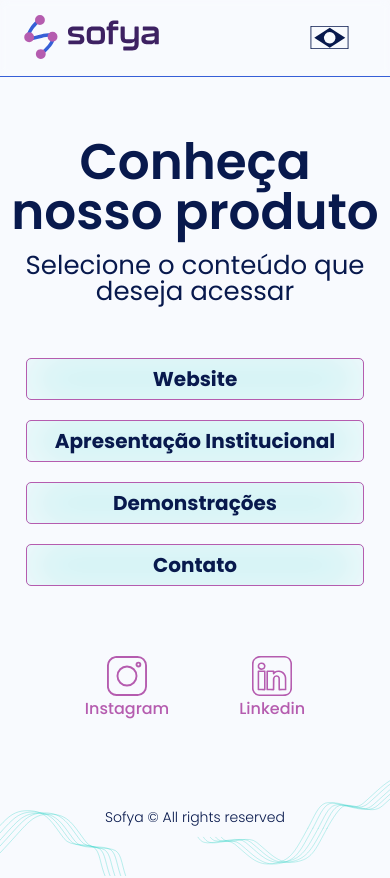
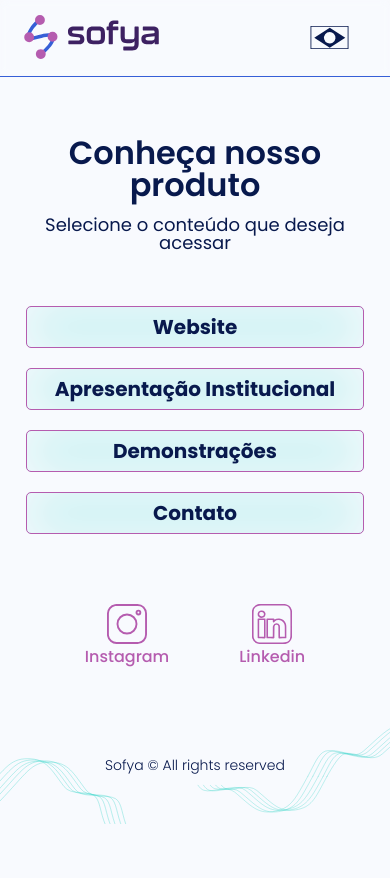
Before and after one commit to arthu0x07/sofya-pages, a React (Vite) app: page / in a window 390 px wide. After the commit the page ends 844 px from the top, so only its background shows below. Built offline with nearby package versions, Linux system fonts and the light colour scheme.

Commit message:
update: homepage responsive

```diff
--- a/src/pages/Home/components/MainHome/styles.ts
+++ b/src/pages/Home/components/MainHome/styles.ts
@@ -16,6 +16,11 @@ export const MainWrapper = styled.div`
   flex-direction: column;
   justify-content: center;
   align-items: center;
+
+  @media (max-width: 1024px) {
+    margin-right: 2rem;
+    margin-left: 2rem;
+  }
 `;
 
 export const Title = styled.h1`
@@ -25,6 +30,10 @@ export const Title = styled.h1`
   font-size: ${({ theme }) => theme.typography.sizes.xx3large};
   font-weight: ${({ theme }) => theme.typography.fontWeight.semiBold};
   margin-top: 6rem;
+
+  @media (max-width: 1024px) {
+    font-size: ${({ theme }) => theme.typography.sizes.xx2large};
+  }
 `;
 
 export const Subtitle = styled.h2`
@@ -34,6 +43,10 @@ export const Subtitle = styled.h2`
   font-size: ${({ theme }) => theme.typography.sizes.xxlarge};
   font-weight: ${({ theme }) => theme.typography.fontWeight.normal};
   margin-top: 1.5rem;
+
+  @media (max-width: 1024px) {
+    font-size: ${({ theme }) => theme.typography.sizes.large};
+  }
 `;
 
 export const ContainerCards = styled.section`
```
